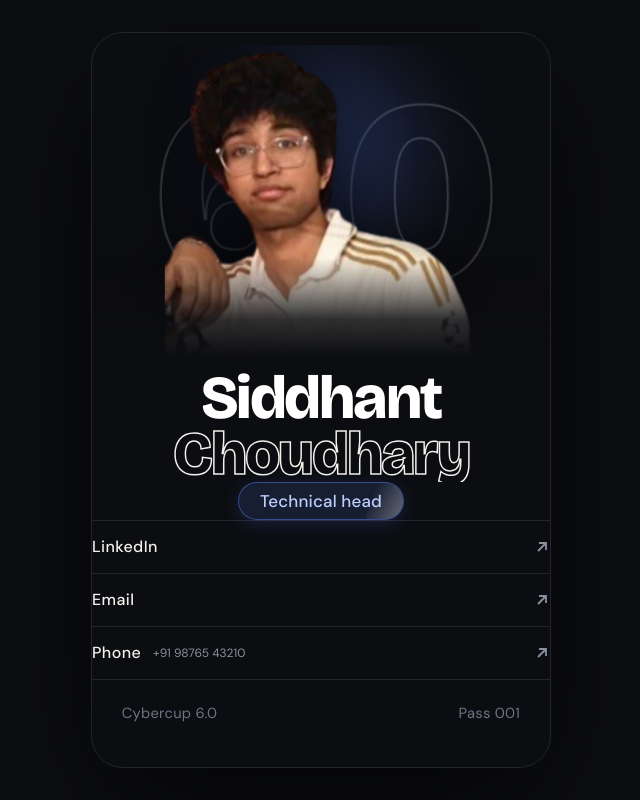
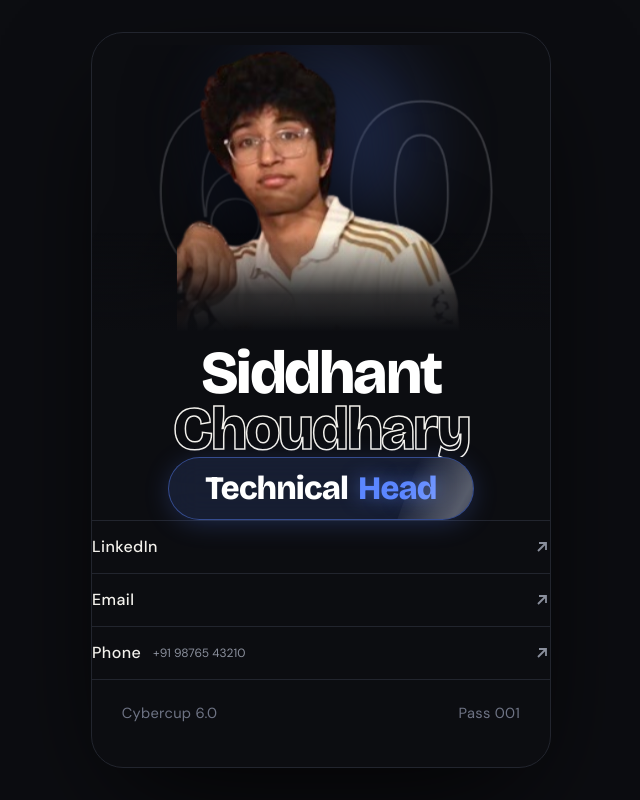
Before and after one commit to Sid4030/icard, a React (Vite) app: page / in a window 1280 px wide. Shown: the whole page, without its empty margins (319-959 px from the left). Built offline with nearby package versions, Linux system fonts and the light colour scheme.

Commit message:
feat: scale role text to Bricolage Grotesque (2 sizes down from name) with two-tone styling and generous top/bottom gaps

```diff
--- a/src/components/IdentityPass.jsx
+++ b/src/components/IdentityPass.jsx
@@ -93,11 +93,10 @@ export default function IdentityPass({ attendee }) {
     },
   ].filter(Boolean);
 
-  // Helpers for Sentence Case Role & Pass Number
-  const formatRole = (role) => {
-    if (!role) return '';
-    return role.charAt(0).toUpperCase() + role.slice(1).toLowerCase();
-  };
+  // Helpers for Editorial Role & Pass Number
+  const roleWords = attendee.role ? attendee.role.trim().split(' ') : ['Member'];
+  const roleFirstPart = roleWords.length > 1 ? roleWords.slice(0, -1).join(' ') : roleWords[0];
+  const roleLastPart = roleWords.length > 1 ? roleWords.slice(-1)[0] : '';
 
   const passIdNumber = attendee.id?.includes('-')
     ? attendee.id.split('-')[1]
@@ -319,10 +318,20 @@ export default function IdentityPass({ attendee }) {
             )}
           </h1>
 
-          {/* Centered Role Pill with Custom Tint, Sentence Case & Silky Shine Swipe */}
-          <div className="mt-3 sm:mt-4 mb-6 sm:mb-7 flex justify-center">
+          {/* Centered Role Badge: 2 Sizes Less than Name, Bricolage Grotesque, Generous Gaps */}
+          <div className="mt-5 sm:mt-6 mb-8 sm:mb-10 flex justify-center">
             <p className="role" style={{ '--c': accent }}>
-              <span>{formatRole(attendee.role)}</span>
+              <span className="text-white">{roleFirstPart}</span>
+              {roleLastPart && (
+                <span
+                  style={{
+                    color: 'var(--c)',
+                    textShadow: '0 0 18px color-mix(in srgb, var(--c) 55%, transparent)',
+                  }}
+                >
+                  {roleLastPart}
+                </span>
+              )}
               <span className="shine" />
             </p>
           </div>
--- a/src/index.css
+++ b/src/index.css
@@ -75,14 +75,19 @@ html, body, #root {
   display: inline-flex;
   align-items: center;
   justify-content: center;
-  padding: .55em 1.25em;
+  gap: .3em;
+  padding: .35em 1.1em;
   border-radius: 99px;
   border: 1px solid color-mix(in srgb, var(--c) 45%, transparent);
   background: color-mix(in srgb, var(--c) 14%, transparent);
-  color: color-mix(in srgb, var(--c) 40%, #fff);
-  font: 500 max(13px, 3.7cqw)/1 var(--body);
-  letter-spacing: .01em;             /* no wide tracking, no caps */
-  box-shadow: 0 4px 20px -2px color-mix(in srgb, var(--c) 22%, transparent);
+  backdrop-filter: blur(16px);
+  -webkit-backdrop-filter: blur(16px);
+  font-family: var(--display);
+  font-size: clamp(1.25rem, 5.4vw, 2.05rem);
+  font-weight: 800;
+  line-height: 1.15;
+  letter-spacing: -.025em;
+  box-shadow: 0 4px 28px -4px color-mix(in srgb, var(--c) 30%, transparent);
 }
 
 .role .shine {
```
